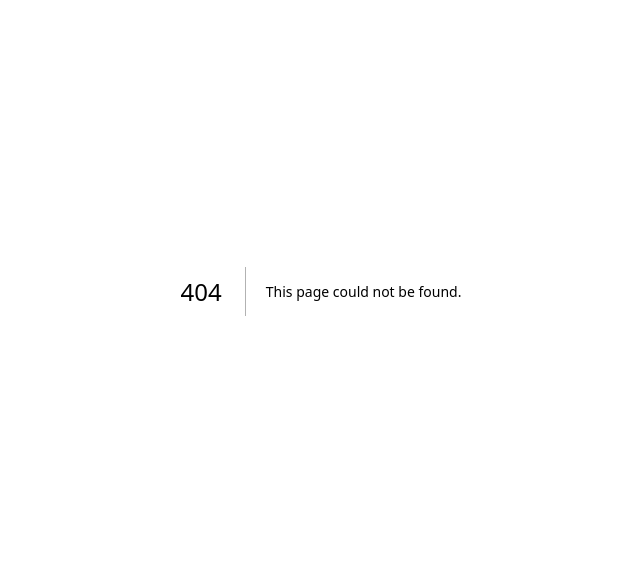
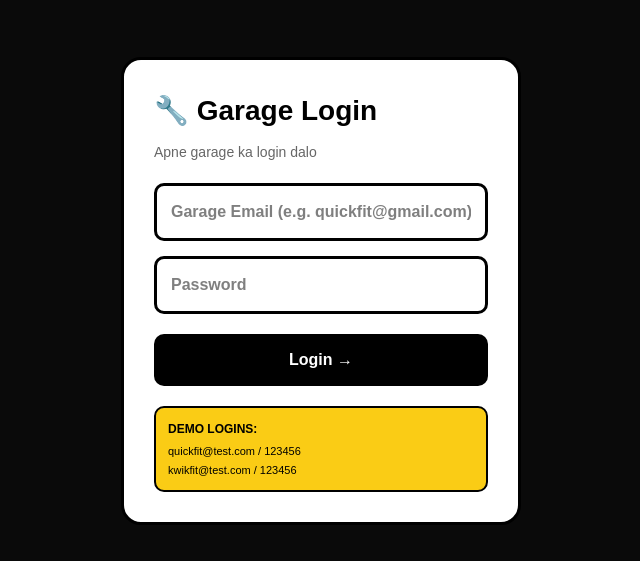
Before and after one commit to ayaan41/ai-garage, a Next.js app: page /garage/login in a window 1280 px wide. Before the commit this address had no page. Shown: the part 109-670 px from the top of the page, without its empty margins (319-959 px from the left). Built offline with nearby package versions, Linux system fonts and the light colour scheme.

Commit message:
add garage separate logins

```diff
--- /dev/null
+++ b/src/app/garage/login/page.tsx
@@ -0,0 +1,44 @@
+"use client";
+import { useState } from "react";
+import { supabase } from "../../lib/supabase";
+import { useRouter } from "next/navigation";
+
+export default function GarageLogin() {
+  const [email, setEmail] = useState("");
+  const [password, setPassword] = useState("");
+  const [loading, setLoading] = useState(false);
+  const router = useRouter();
+
+  const handleLogin = async () => {
+    setLoading(true);
+    const { data, error } = await supabase.auth.signInWithPassword({ email, password });
+    if (error) {
+      alert("Login failed: " + error.message);
+    } else {
+      router.push("/garage");
+    }
+    setLoading(false);
+  };
+
+  return (
+    <div style={{ background: "#0a0a0a", minHeight: "100vh", display: "flex", alignItems: "center", justifyContent: "center", padding: "20px" }}>
+      <div style={{ background: "#fff", padding: "30px", borderRadius: "20px", border: "3px solid #000", width: "100%", maxWidth: "400px" }}>
+        <h1 style={{ color: "#000", fontSize: "28px", fontWeight: "900", margin: "0 0 10px" }}>🔧 Garage Login</h1>
+        <p style={{ color: "#666", fontSize: "14px", margin: "0 0 20px" }}>Apne garage ka login dalo</p>
+
+        <input placeholder="Garage Email (e.g. quickfit@gmail.com)" value={email} onChange={e=>setEmail(e.target.value)} style={{ width: "100%", padding: "14px", borderRadius: "10px", border: "3px solid #000", marginBottom: "15px", color: "#000", fontWeight: "700" }} />
+        <input type="password" placeholder="Password" value={password} onChange={e=>setPassword(e.target.value)} style={{ width: "100%", padding: "14px", borderRadius: "10px", border: "3px solid #000", marginBottom: "20px", color: "#000", fontWeight: "700" }} />
+
+        <button onClick={handleLogin} disabled={loading} style={{ width: "100%", background: "#000", color: "#fff", padding: "14px", borderRadius: "10px", border: "none", fontWeight: "900", cursor: "pointer" }}>
+          {loading ? "Logging in..." : "Login →"}
+        </button>
+
+        <div style={{ marginTop: "20px", background: "#facc15", padding: "12px", borderRadius: "10px", border: "2px solid #000" }}>
+          <p style={{ color: "#000", fontSize: "12px", fontWeight: "900", margin: 0 }}>DEMO LOGINS:</p>
+          <p style={{ color: "#000", fontSize: "11px", margin: "5px 0 0" }}>quickfit@test.com / 123456</p>
+          <p style={{ color: "#000", fontSize: "11px", margin: "2px 0 0" }}>kwikfit@test.com / 123456</p>
+        </div>
+      </div>
+    </div>
+  );
+}
```
